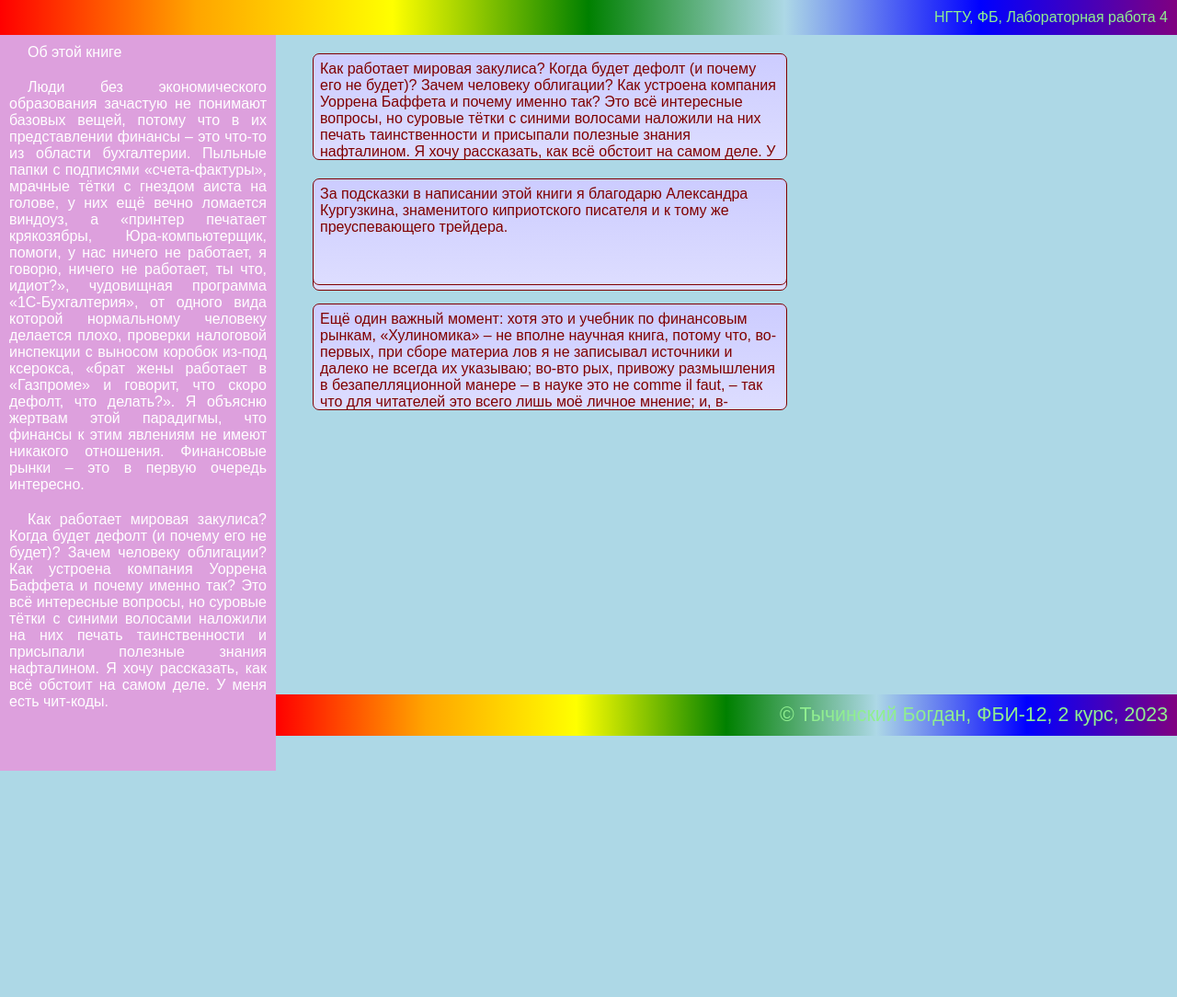
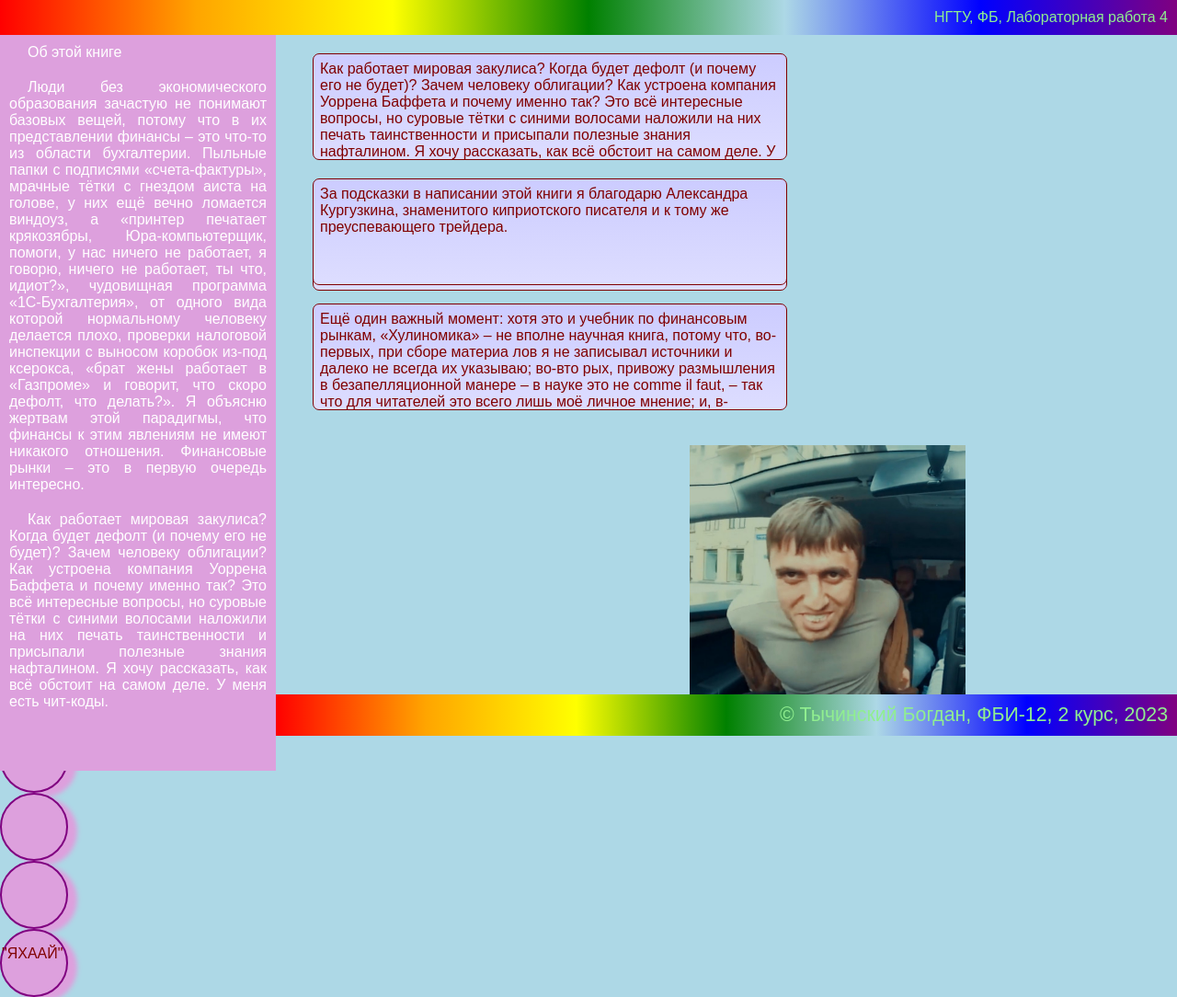
Before and after one commit to TychinskiyB/1-laba-web, a plain HTML site: page lab4.html in a window 1280 px wide. Shown: the whole page at 92% size. Before the commit the page ends 838 px from the top, so only its background shows below. Drawn offline with Linux system fonts and the light colour scheme.

Commit message:
Комикс

```diff
--- a/lab4.html
+++ b/lab4.html
@@ -48,7 +48,7 @@
             text-indent: 20px;
         }
        main {
-        margin-left: 320px;
+            margin-left: 320px;
        }
        footer {
             position: fixed;
@@ -56,6 +56,67 @@
             bottom: 0px;
             left: 300px;
             z-index: 1;
+        }
+       .kar {
+
+            margin-left: 750px;
+
+       }
+
+       .k1 {
+            background: plum;
+            border: 2px solid;
+            border-color: purple;
+            box-shadow:  10px 5px 5px plum;
+            width: 70px;
+            height: 70px;
+            right: -750px;
+            top: -850px;
+
+
+            border-radius: 50%;
+
+        }
+        .k2 {
+            background: plum;
+            border: 2px solid;
+            border-color: purple;
+            box-shadow:  10px 5px 5px plum;
+            width: 70px;
+            height: 70px;
+            right: -760px;
+            top: -770px;
+
+
+            border-radius: 50%;
+
+        }
+        .k3 {
+            background: plum;
+            border: 2px solid;
+            border-color: purple;
+            box-shadow:  10px 5px 5px plum;
+            width: 70px;
+            height: 70px;
+            right: -770px;
+            top: -770px;
+
+
+            border-radius: 50%;
+        }
+        .k4 {
+            background: plum;
+            border: 2px solid;
+            border-color: purple;
+            box-shadow:  10px 5px 5px plum;
+            width: 70px;
+            height: 70px;
+            right: -780px;
+            top: -770px;
+
+
+            border-radius: 50%;
+
         }
     </style>
 
@@ -121,7 +182,21 @@
             я не раз пользовался Википедией – что, очевидно, не есть научная
             рецензируемая литература.
             </div>
-    </main>
+
+    </main>\
+
+    <div class="kar">
+        <img src="мурад.jpg" height="300" width="300">
+    </div>
+
+    <div class="k1" ></div>
+
+    <div class="k2"></div>
+
+    <div class="k3"></div>
+
+    <div class="k4" ><p>"ЯХААЙ"</p></div>
+
 
     <footer>
         &copy; Тычинский Богдан, ФБИ-12, 2 курс, 2023
```
